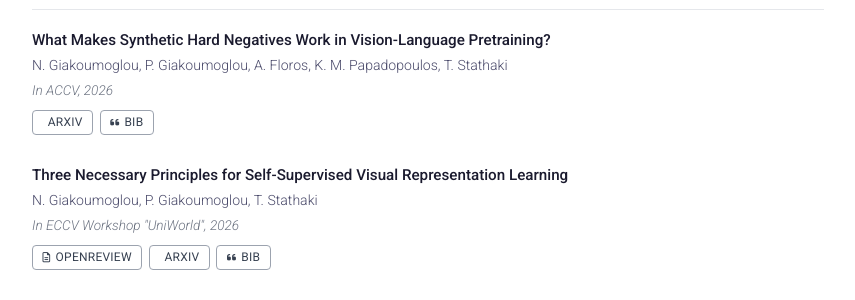
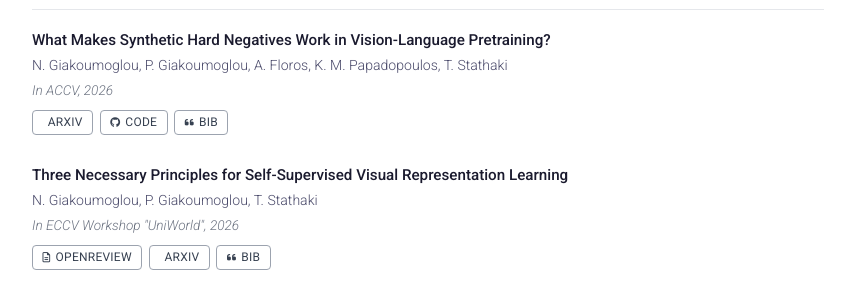
Before and after one commit to giakoumoglou/giakoumoglou.github.io, a Jekyll site: the page built from publications.html, in a window 1280 px wide and 900 px high, scrolled down 617 px. Shown: the part 145-445 px from the top of the window, without its empty margins (212-1067 px from the left). Built offline with Jekyll 4.4.1, drawn with Linux system fonts in a browser that asks for light colours; a style sheet for code colours, icons or effects is not loaded.

Commit message:
Update publications.yml

```diff
--- a/_data/publications.yml
+++ b/_data/publications.yml
@@ -54,6 +54,7 @@
   authors: N. Giakoumoglou, P. Giakoumoglou, A. Floros, K. M. Papadopoulos, T. Stathaki
   links:
     - {type: arxiv, id: "2610.09700"}
+    - {type: code, id: giakoumoglou/snap}
   abstract: >
     Synthetic hard negatives generated in the representation space have proven effective for unimodal self-supervised learning, but transferring this idea to vision-language pretraining is not straightforward. We show that the dual-modality structure of vision-language models introduces two geometric failure modes that have no unimodal analogue. First, cross-modal synthetic negatives fall into the modality gap between image and text embedding cones, making them trivially separable and informationally useless. Second, intra-modal synthesis involving the positive pair causes positive leakage since the synthetic negative inherits genuine positive signal and sends contradictory gradients. Both failure modes additionally destabilize the learnable temperature: the optimizer inflates the logit scale until saturation, over-sharpening the softmax and suppressing gradient signal from genuinely hard negatives. Using this geometric analysis we propose SNAP, which generates intra-modal hard negatives that never involve the positive from either modality, avoiding both failure modes entirely. SNAP is model-agnostic, requires no external generative models, and adds less than 9% training time overhead. Evaluated on top of CLIP and FLIP across multiple architectures and datasets, SNAP delivers consistent improvements on zero-shot retrieval, zero-shot classification, and linear probe evaluation.
   bib: |
```
